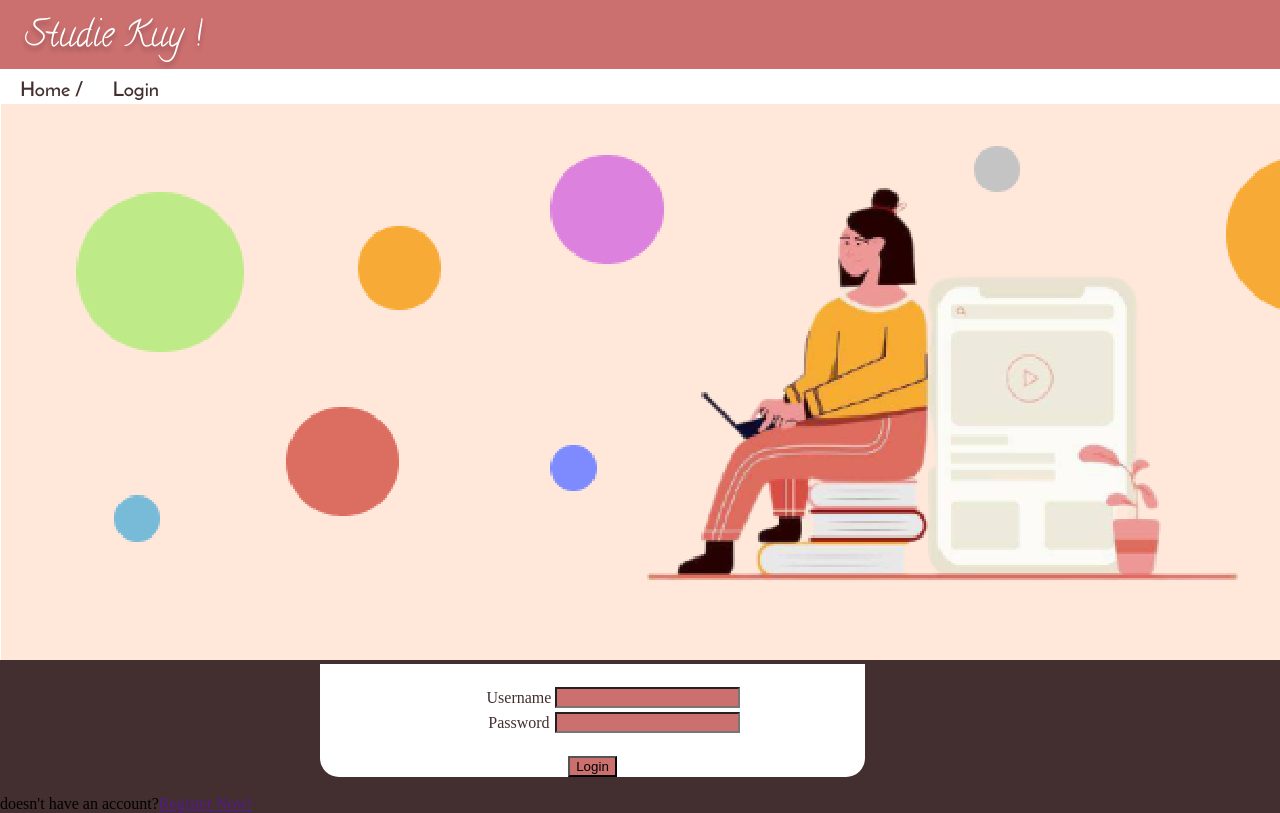
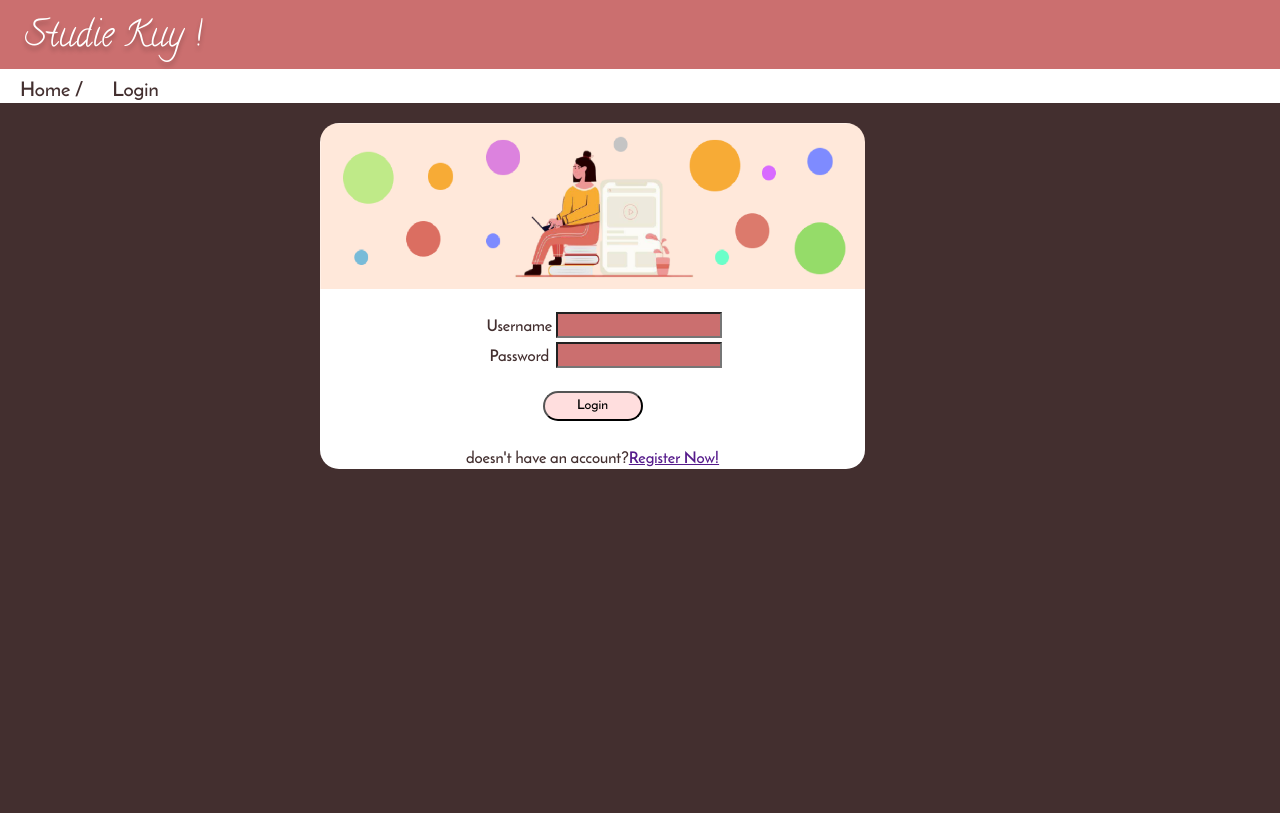
Before and after one commit to NadiaClarissaHermawan/StudieKuy-Online-Course, a PHP site: template view/userLogin.php in a window 1280 px wide; the page is wider, and only the part inside the window is pictured. After the commit the page ends 469 px from the top of that part, so only its background shows below. Run offline with PHP 8.4, Linux system fonts and the light colour scheme; the template is opened without the code that fills it, so the values that code supplies are empty.

Commit message:
update css yg hilang :')

```diff
--- a/view/layout/style/style.css
+++ b/view/layout/style/style.css
@@ -1,6 +1,10 @@
 /* styling global
 --------------------
  */
+ * {
+    font-family: Reem Kufi;
+ }
+
 body {
 	background-color: #432F2F;
     margin: 0px;
--- a/view/userLogin.php
+++ b/view/userLogin.php
@@ -3,7 +3,7 @@
     <div class="menuNav">Login</div>
 </div>
 <div class="form">
-	<img src="view/images/loginpotongan.png">
+	<img src="view/images/loginpotongan.png" class="images">
 	<form method="" action="">
 		<table>
 			<tr>
@@ -15,8 +15,9 @@
 				<td><input type="Password" name="userPass"></td>
 			</tr>
 		</table>
-		<input type="submit" value="Login">
+		<input type="submit" value="Login" class="button"><br><br>
+		<div>doesn't have an account?<a href="">Register Now!</a></div>
 	</form>
 	<br>
-	<div>doesn't have an account?<a href="">Register Now!</a></div>
+
 </div>
```
